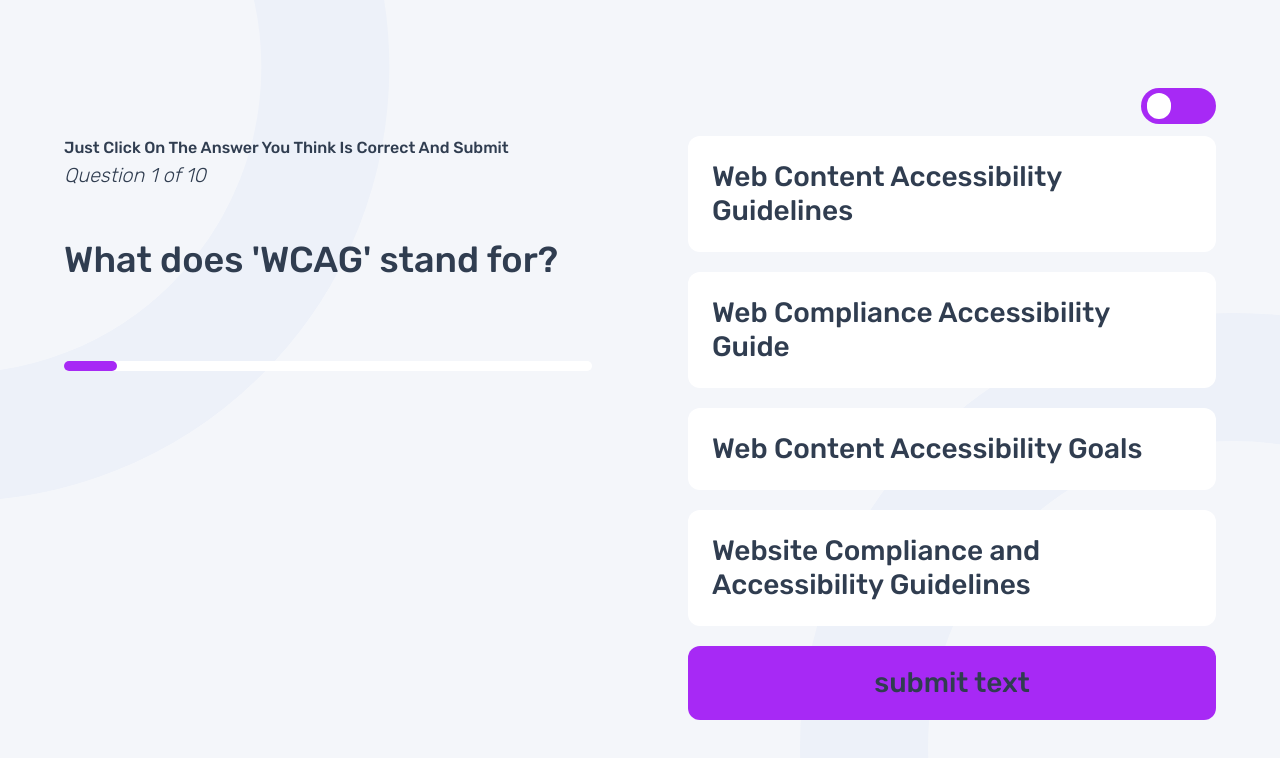
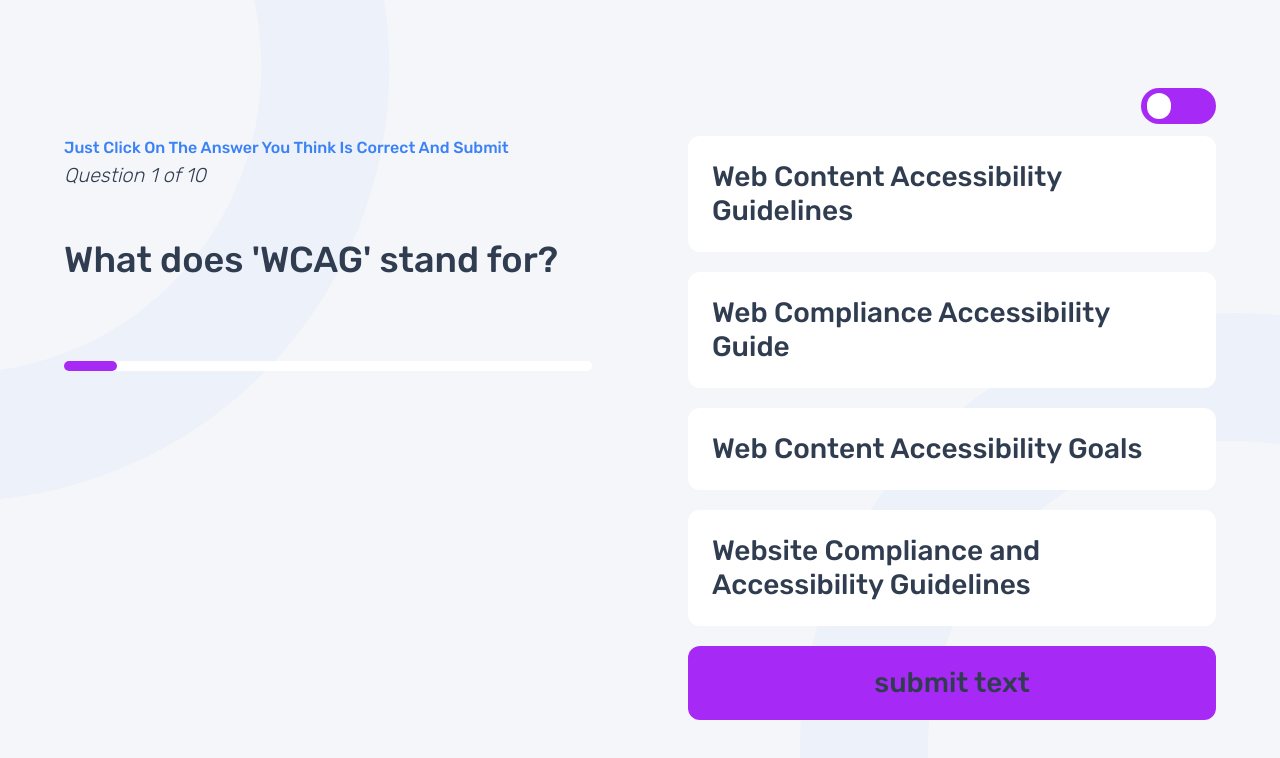
Before and after one commit to sphnikola/quiz-app, a React (Vite) app: page /accessibility in a window 1280 px wide. Shown: the top 758 px of the page. Built offline with nearby package versions, Linux system fonts and the light colour scheme.

Commit message:
style p element

```diff
--- a/src/QuestionPage.jsx
+++ b/src/QuestionPage.jsx
@@ -9,7 +9,7 @@ export function QuestionPage(props) {
           <p className="dark:text-[#ADC2E1] text-[14px] leading-[21px] italic font-light mb-12 md:text-[20px] md:leading-[30px]">
             Question {props.currentQuestion} of {props.totalQuestion}
           </p>
-          <h2 className="capitalize pr-5 dark:text-white">
+          <h2 className="capitalize pr-5 dark:text-white text-blue-500">
             Just Click on the Answer you think is correct and submit
           </h2>
         </div>
```
